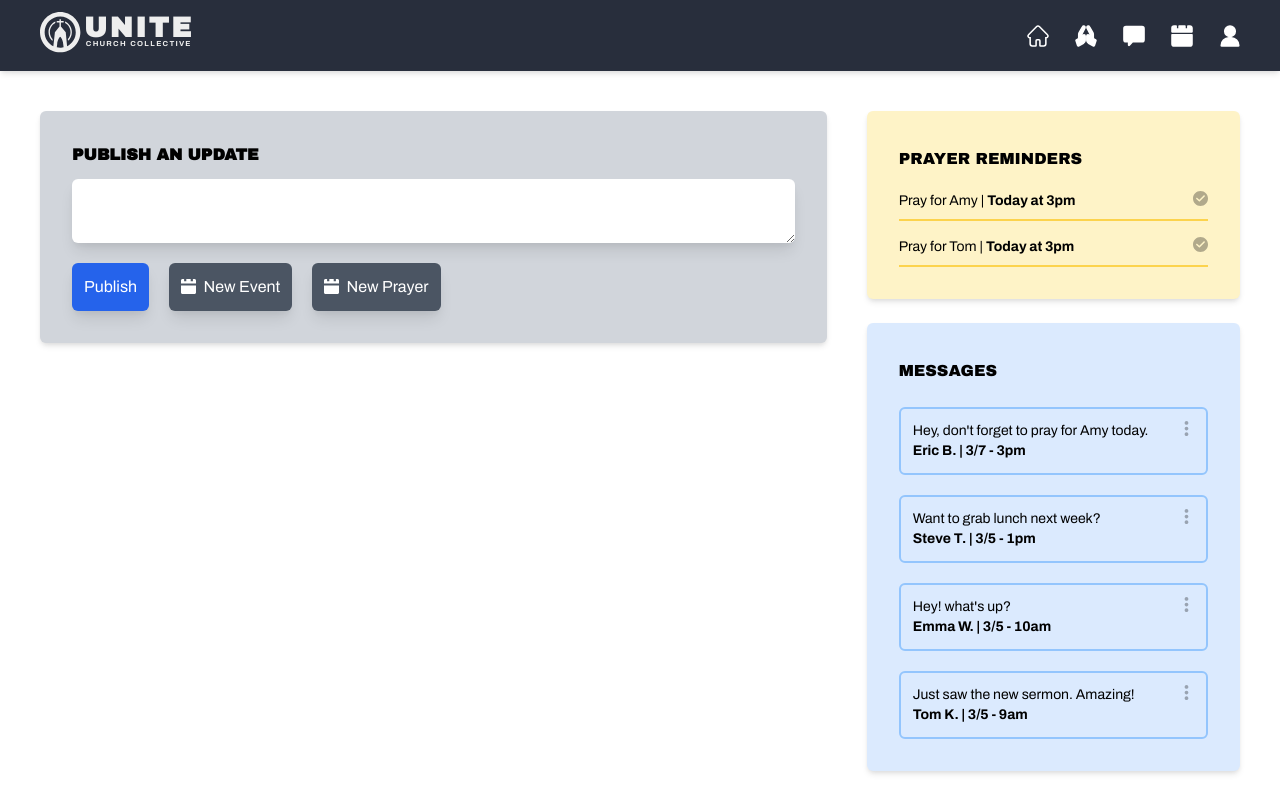
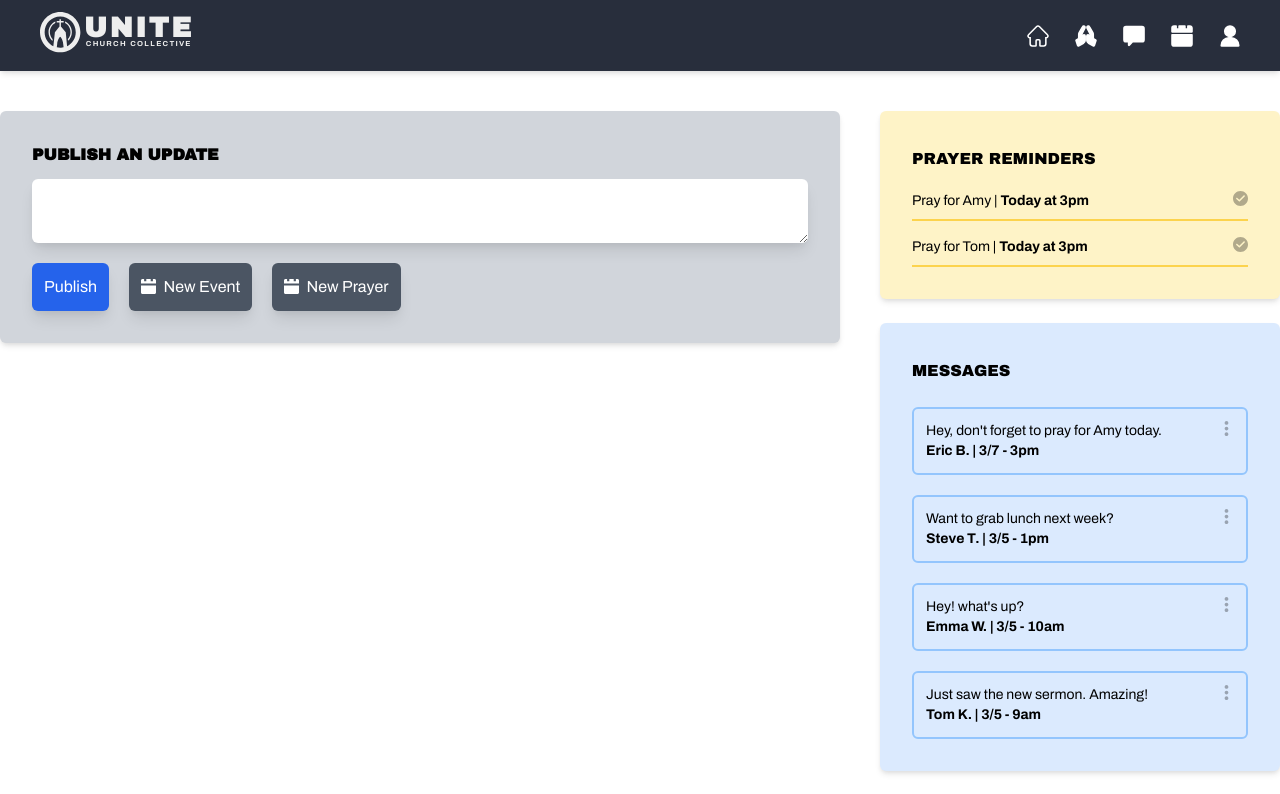
Before and after one commit to brandondithberry/unite, a Vue app: page / in a window 1280 px wide. Shown: the top 794 px of the page. Built offline with nearby package versions, Linux system fonts and the light colour scheme; no server answers.

Commit message:
Padding Fix

```diff
--- a/src/App.vue
+++ b/src/App.vue
@@ -3,7 +3,7 @@
     <TopBar />
 
     <div
-      class="container w-full grid grid-flow-col grid-cols-12 mx-auto items-start gap-10 p-10"
+      class="container w-full grid grid-flow-col grid-cols-12 mx-auto items-start gap-10 py-10"
     >
       <Content />
 
--- a/src/components/Content.vue
+++ b/src/components/Content.vue
@@ -1,5 +1,5 @@
 <template>
-  <div class="grid xl:col-span-8 col-span-full gap-10">
+  <div class="grid col-span-full xl:col-span-8  gap-10">
     <Create />
 
     <Posts />
--- a/src/components/TopBar.vue
+++ b/src/components/TopBar.vue
@@ -1,5 +1,5 @@
 <template>
-  <div class="flex flex-wrap bg-gray-900 bg-opacity-90 text-gray-100 tracking-wide shadow-md sticky top-0" style="backdrop-filter: blur(5px);">
+  <div class="flex flex-wrap col-spanfull bg-gray-900 bg-opacity-90 text-gray-100 tracking-wide shadow-md sticky top-0" style="backdrop-filter: blur(5px);">
     <div class="w-full px-4">
       <nav
         class="relative flex flex-wrap items-center justify-between px-2 py-3"
@@ -17,7 +17,7 @@
               <logo-light width="150" />
             </a>
           </div>
-          <ul class="flex flex-row list-none ">
+          <ul class="flex flex-row list-none">
             <li class="nav-item">
               <a class="pr-7 py-2 flex items-center" href="#">
                 <home-icon height="20" width="20" class="active" />
```
